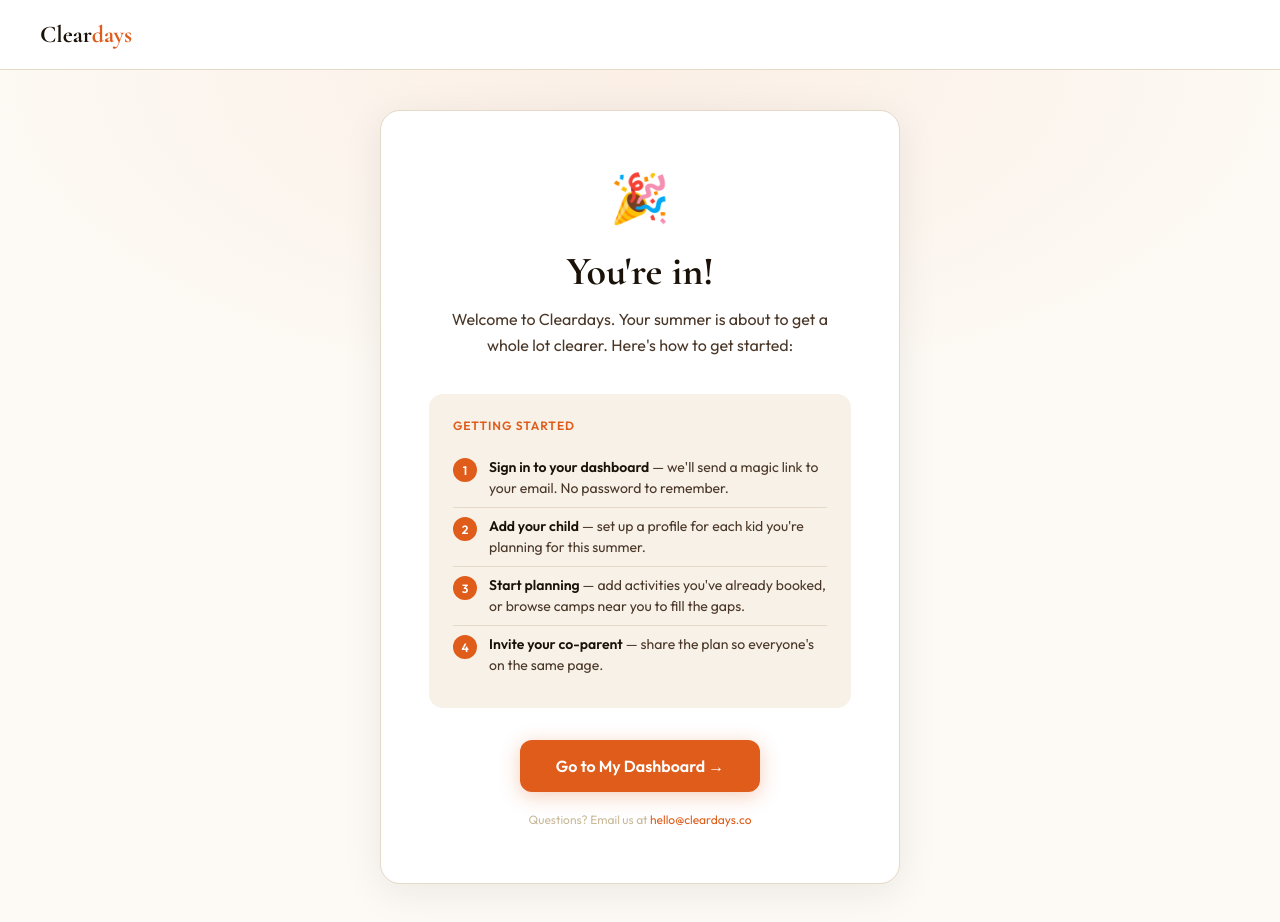
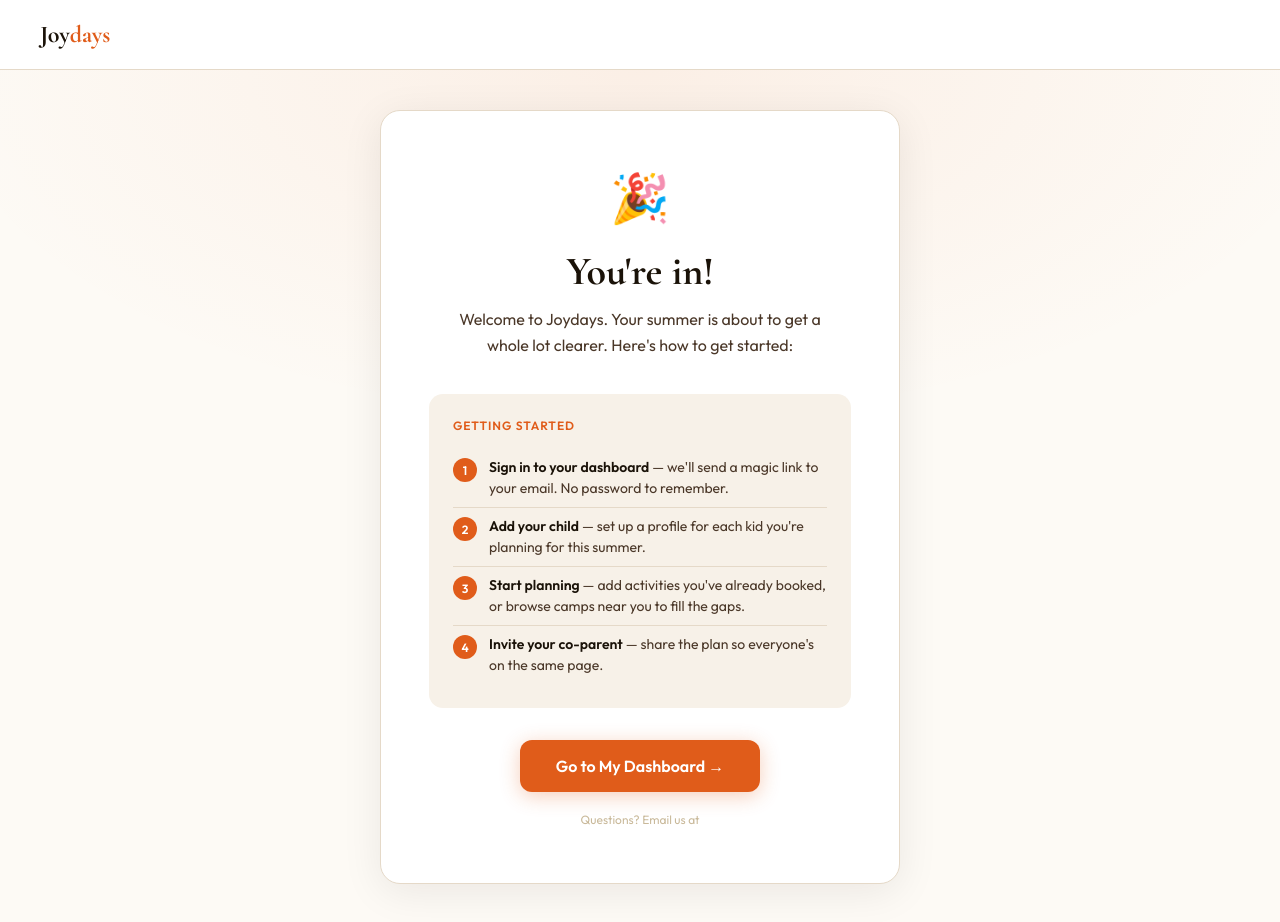
Before and after one commit to hat-6363/cleardays, a plain HTML site: page success.html in a window 1280 px wide. Drawn offline with nearby package versions, Linux system fonts and the light colour scheme.

Commit message:
Update success.html

```diff
--- a/success.html
+++ b/success.html
@@ -1,9 +1,10 @@
+
 <!DOCTYPE html>
 <html lang="en">
 <head>
 <meta charset="UTF-8">
 <meta name="viewport" content="width=device-width, initial-scale=1.0">
-<title>Cleardays — Welcome!</title>
+<title>Joydays — Welcome!</title>
 <link rel="preconnect" href="https://fonts.googleapis.com">
 <link href="https://fonts.googleapis.com/css2?family=Cormorant+Garamond:ital,wght@0,600;0,700;1,400&family=Outfit:wght@300;400;500;600&display=swap" rel="stylesheet">
 <style>
@@ -164,14 +165,14 @@
 </head>
 <body>
 <nav>
-  <a href="index.html" class="logo">Clear<em>days</em></a>
+  <a href="index.html" class="logo">Joy<em>days</em></a>
 </nav>
 
 <div class="page">
   <div class="card">
     <div class="confetti">🎉</div>
     <div class="card-title">You're in!</div>
-    <p class="card-sub">Welcome to Cleardays. Your summer is about to get a whole lot clearer. Here's how to get started:</p>
+    <p class="card-sub">Welcome to Joydays. Your summer is about to get a whole lot clearer. Here's how to get started:</p>
 
     <div class="steps">
       <div class="steps-title">Getting started</div>
@@ -194,8 +195,4 @@
     </div>
 
     <a href="login.html" class="btn">Go to My Dashboard →</a>
-    <p class="receipt">Questions? Email us at <a href="mailto:hello@cleardays.co">hello@cleardays.co</a></p>
-  </div>
-</div>
-</body>
-</html>
+    <p class="receipt">Questions? Email us at <a href="/cdn-cgi/l/email-protection#aec6cbc2c2c1eecdc2cbcfdccacfd7dd80cdc1"><span class="__cf_
```
